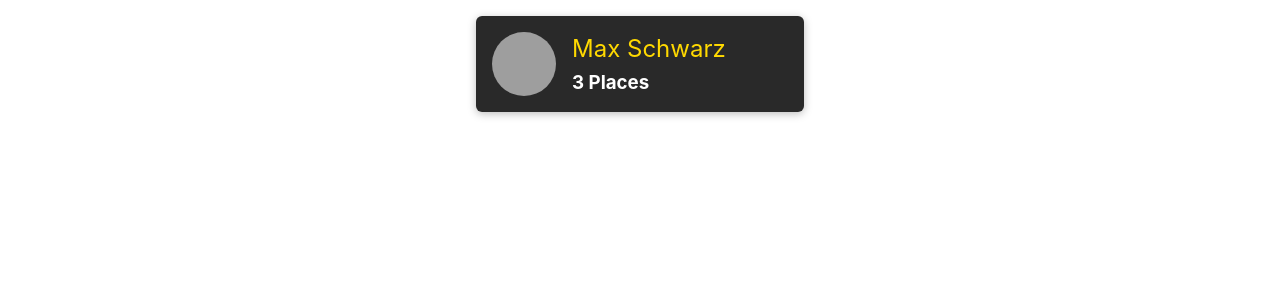
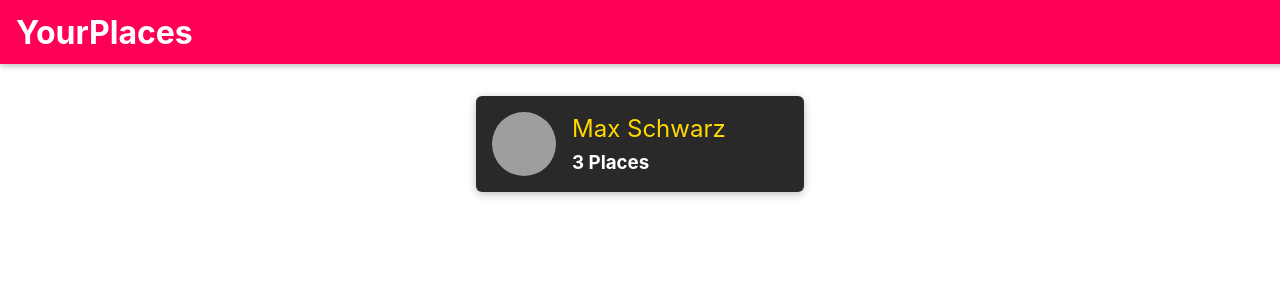
Before and after one commit to nHs2415/TravelSharingApplication, a React (Create React App) app: page / in a window 1280 px wide. Shown: the top 300 px of the page. Built offline with nearby package versions, Linux system fonts and the light colour scheme; grey boxes are pictures that could not be loaded.

Commit message:
Adding mainHeader

```diff
--- a/src/App.js
+++ b/src/App.js
@@ -3,11 +3,14 @@
 
 import Users from './user/pages/Users';
 import NewPlace from './places/pages/NewPlace';
+import MainNavigation from './shared/components/Navigation/MainNavigation';
 
 
 const App = () => {
   return (
     <Router>
+      <MainNavigation />
+      <main>
       <Switch>
         <Route path="/" exact>
           <Users />
@@ -17,6 +20,7 @@
         </Route>
         <Redirect to="/" />
       </Switch>
+      </main>
     </Router>
   );
 };
--- /dev/null
+++ b/src/shared/components/Navigation/MainHeader.css
@@ -0,0 +1,23 @@
+.main-header {
+  width: 100%;
+  height: 4rem;
+  display: flex;
+  align-items: center;
+  position: fixed;
+  top: 0;
+  left: 0;
+  background: #ff0055;
+  box-shadow: 0 2px 6px rgba(0, 0, 0, 0.26);
+  padding: 0 1rem;
+  z-index: 5;
+}
+
+main {
+  margin-top: 5rem;
+}
+
+@media (min-width: 768px) {
+  .main-header {
+    justify-content: space-between;
+  }
+}
--- /dev/null
+++ b/src/shared/components/Navigation/MainHeader.js
@@ -0,0 +1,13 @@
+import React from "react";
+
+import './MainHeader.css';
+
+const MainHeader = props => {
+    return (
+        <header className="main-header">
+            {props.children}
+        </header>
+    );
+}
+
+export default MainHeader;
--- /dev/null
+++ b/src/shared/components/Navigation/MainNavigation.css
@@ -0,0 +1,45 @@
+.main-navigation__menu-btn {
+  width: 3rem;
+  height: 3rem;
+  background: transparent;
+  border: none;
+  display: flex;
+  flex-direction: column;
+  justify-content: space-around;
+  margin-right: 2rem;
+  cursor: pointer;
+}
+
+.main-navigation__menu-btn span {
+  display: block;
+  width: 3rem;
+  height: 2.5px;
+  background: white;
+}
+
+.main-navigation__title {
+  color: white;
+}
+
+.main-navigation__title a {
+  text-decoration: none;
+  color: white;
+}
+
+.main-navigation__header-nav {
+  display: none;
+}
+
+.main-navigation__drawer-nav {
+  height: 100%;
+}
+
+@media (min-width: 768px) {
+  .main-navigation__menu-btn {
+    display: none;
+  }
+
+  .main-navigation__header-nav {
+    display: block;
+  }
+}
--- /dev/null
+++ b/src/shared/components/Navigation/MainNavigation.js
@@ -0,0 +1,25 @@
+import React from 'react';
+import { Link } from 'react-router-dom';
+
+import MainHeader from './MainHeader';
+import './MainNavigation.css';
+
+const MainNavigation = props => {
+  return (
+    <MainHeader>
+        <button className='main-navigation__menu-btn' onClick={props.onShowSidebar}>
+            <span />
+            <span />
+            <span />
+        </button>
+        <h1 className='main-navigation__title'>
+            <Link to="/">YourPlaces</Link>
+        </h1>
+        <nav>
+            ...
+        </nav>
+    </MainHeader>
+  );
+}
+
+export default MainNavigation;
--- a/src/user/components/UsersList.js
+++ b/src/user/components/UsersList.js
@@ -1,13 +1,16 @@
 import React from "react";
 
 import UserItem from "./UserItem";
+import Card from "../../shared/components/UIElements/Card";
 import './UsersList.css'
 
 const UserList = props => {
     if (props.items.length === 0) {
         return (
         <div className="center">
-            <h2>No users found.</h2>
+           <Card>
+             <h2>No users found.</h2>
+           </Card>
         </div>
         );
     }
```
Also changed, not shown: src/shared/components/Navigation/NavLinks.css (added), src/shared/components/Navigation/NavLinks.js (added), src/shared/components/Navigation/SideDrawer.css (added), src/shared/components/Navigation/SideDrawer.js (added).
